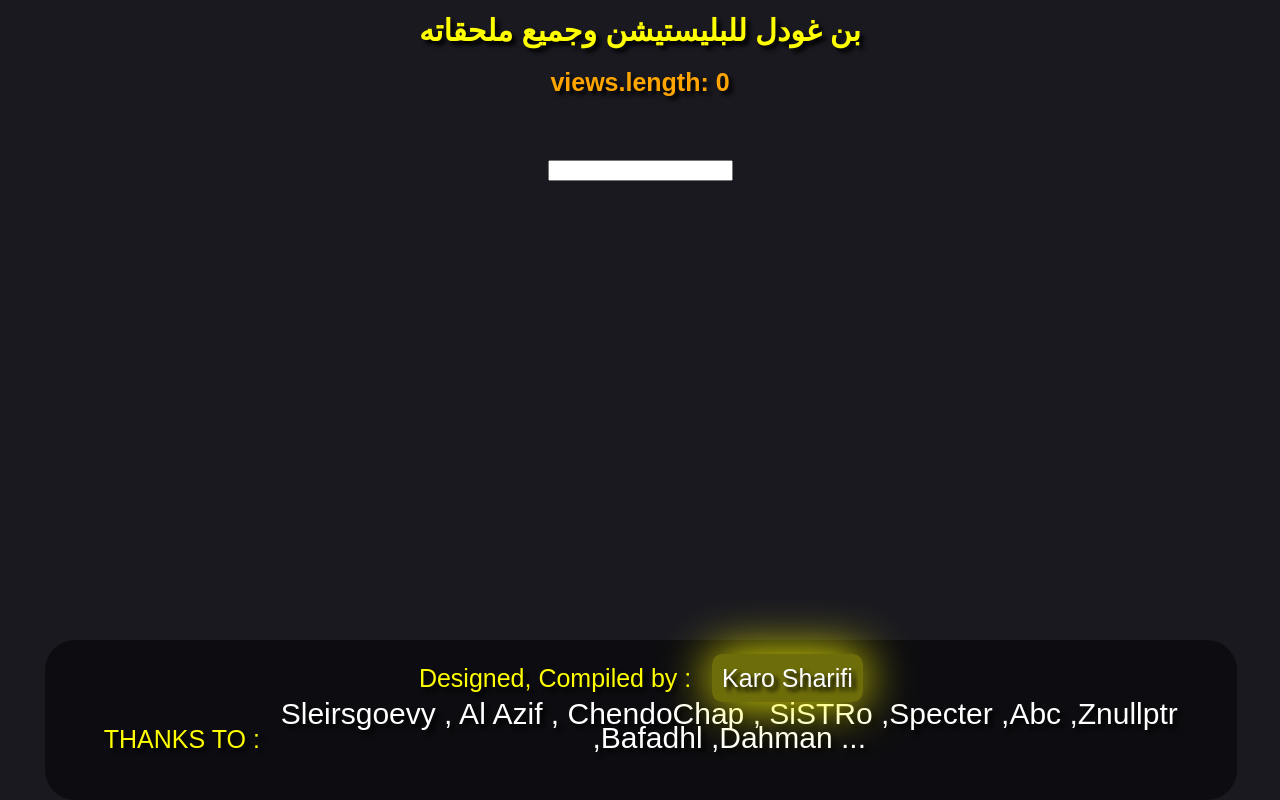
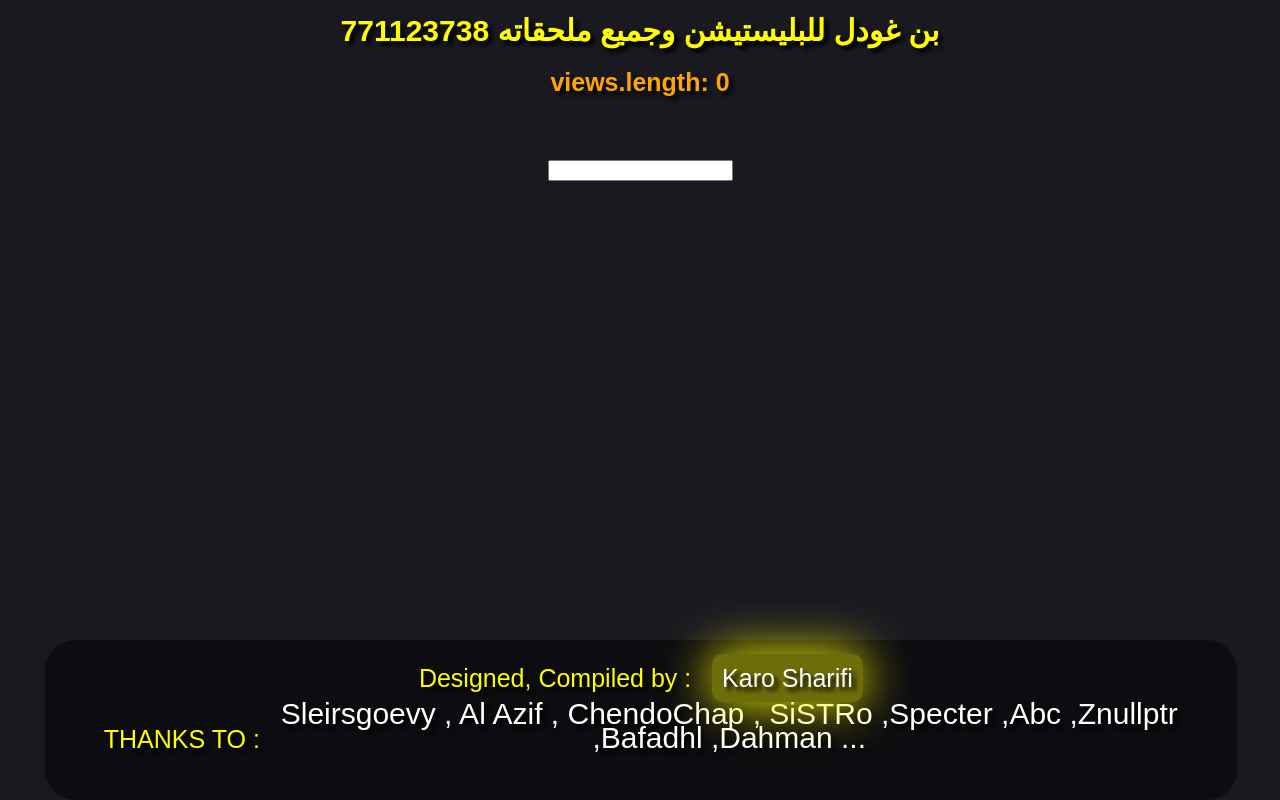
Before and after one commit to a7llaaansan/BIN-GHODEL, a plain HTML site: page index.html in a window 1280 px wide. Drawn offline with Linux system fonts and the light colour scheme; a script that the page names is missing.

Commit message:
Update index.html

```diff
--- a/index.html
+++ b/index.html
@@ -396,7 +396,7 @@ function load_copych(){
 </head>
 <body style='background-color:#1A1920'>
 	<body background-image="https://github.com/a7llaaansan/BIN-GHODEL/blob/main/IMG-20240612-WA0005.jpg">
-<h1 style='text-shadow: 4px 4px 4px black;font-size:30px;text-align:center;text-shadow: 4px 4px 4px black;color:yellow;margin-top:1%;'>بن غودل للبليستيشن وجميع ملحقاته</h1>
+<h1 style='text-shadow: 4px 4px 4px black;font-size:30px;text-align:center;text-shadow: 4px 4px 4px black;color:yellow;margin-top:1%;'>771123738 بن غودل للبليستيشن وجميع ملحقاته</h1>
 <h1 id=progress style='font-size:25px;text-align:center;text-shadow: 4px 4px 4px black;color:white;'>اذكر الله... بايتم التهكير</h1>
 <br>
 <div id=all style="text-align:center;display:none">
```
